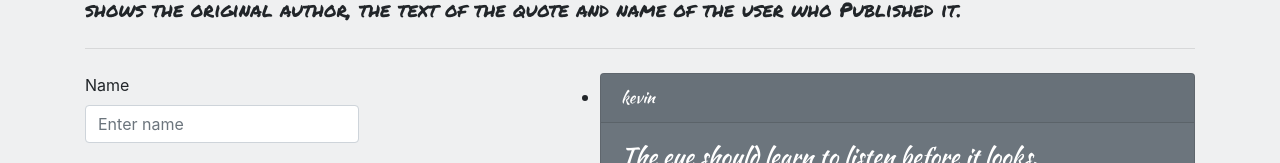
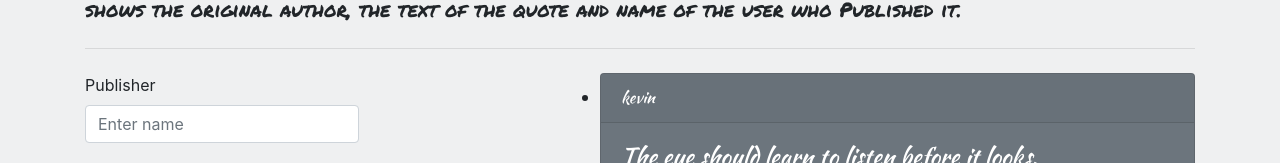
Before and after one commit to kevinwairi/Quotes, an Angular app: page / in a window 1280 px wide. Shown: the part 175-338 px from the top of the page. Built offline with nearby package versions, Linux system fonts and the light colour scheme.

Commit message:
edit quote-form

```diff
--- a/package.json
+++ b/package.json
@@ -20,6 +20,7 @@
     "@angular/platform-browser": "^6.1.0",
     "@angular/platform-browser-dynamic": "^6.1.0",
     "@angular/router": "^6.1.0",
+    "bootstrap": "^4.1.3",
     "core-js": "^2.5.4",
     "rxjs": "~6.2.0",
     "zone.js": "~0.8.26"
--- a/src/app/quote-form/quote-form.component.html
+++ b/src/app/quote-form/quote-form.component.html
@@ -5,7 +5,7 @@
       <!-- <p>{{quote.id}}</p> -->
       <!-- Name Form -->
       <div class="form-group ">
-        <label for="name">Name</label>
+        <label for="name">Publisher</label>
         <input type="text"  class="form-control" id="name" [(ngModel)]="newQuote.name" name="name" #name="ngModel" placeholder="Enter name" required>
 
       </div>
```
Also changed, not shown: 1 other file (tests, documents, lock files or other folders).
